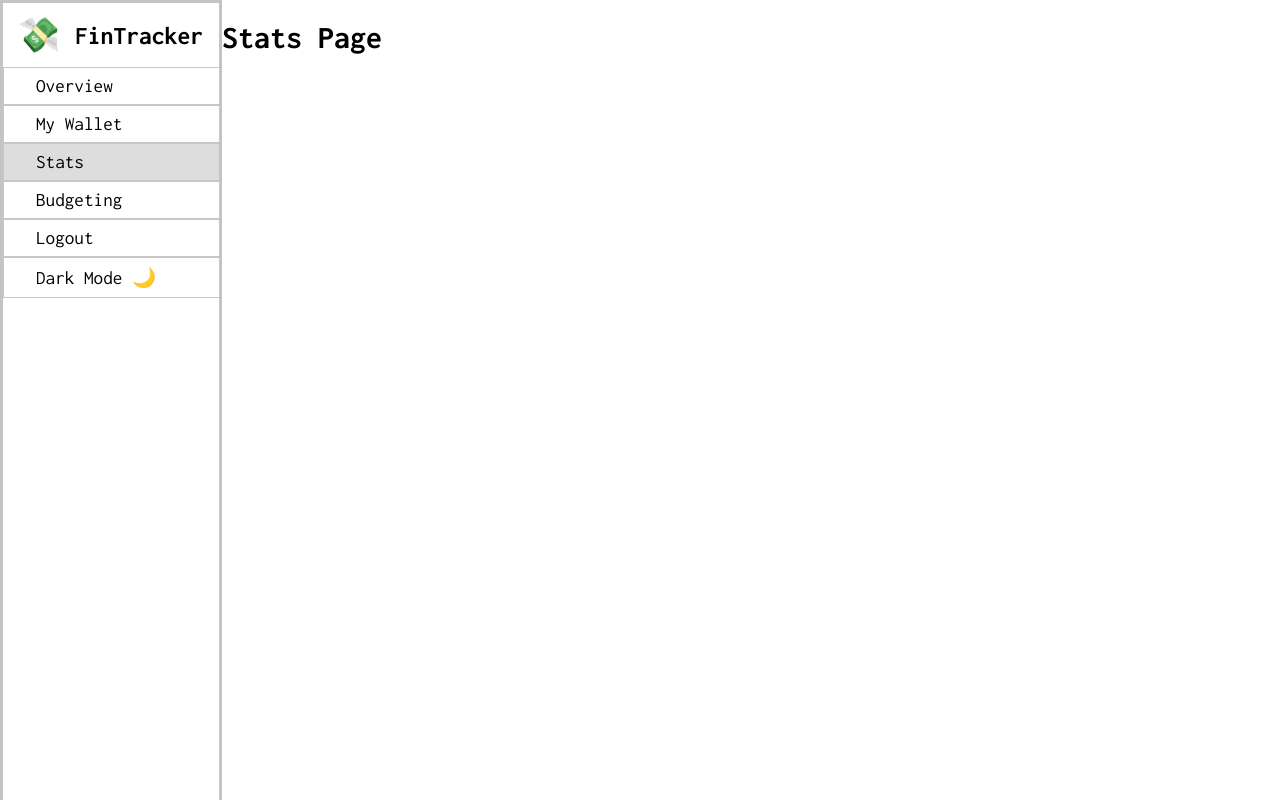
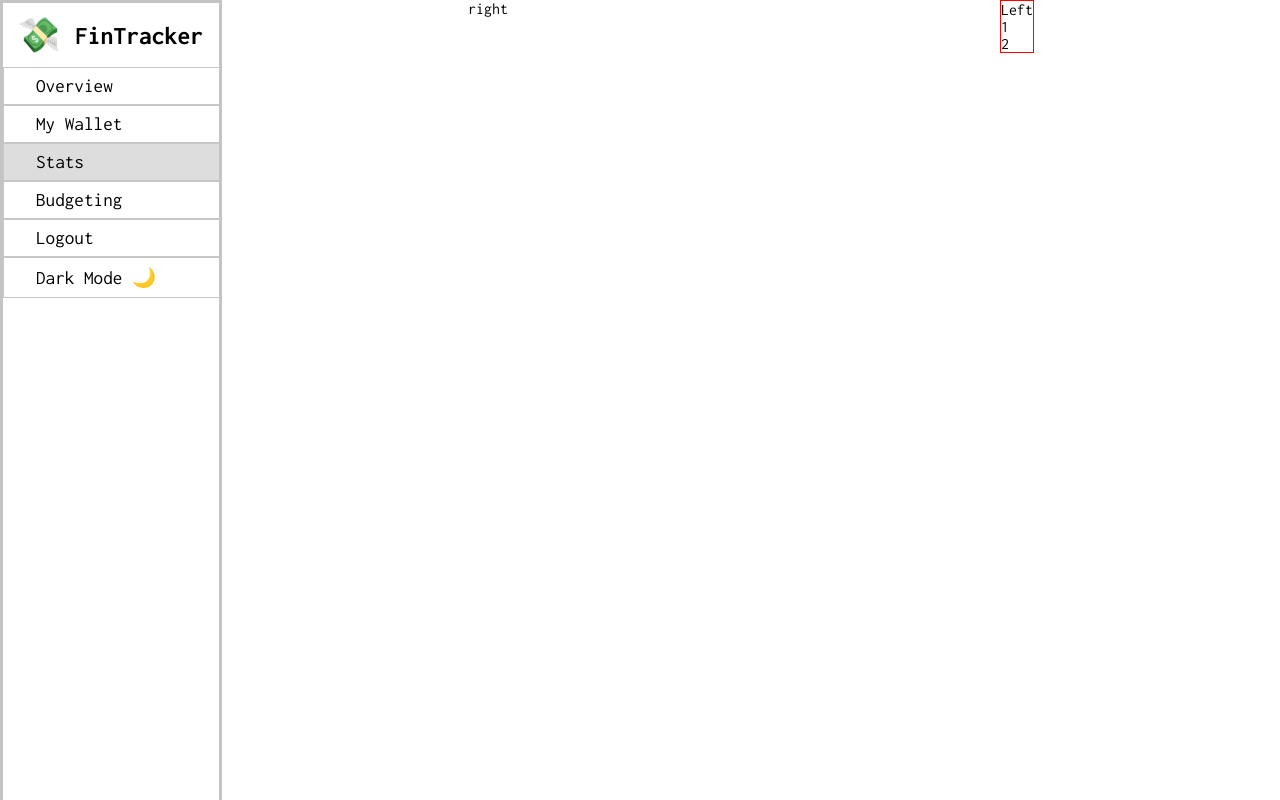
Before and after one commit to xinsheng04/fin-tracker, a React (Vite) app: page /Stats in a window 1280 px wide. Built offline with nearby package versions, Linux system fonts and the light colour scheme.

Commit message:
added the skeleton for stat page

```diff
--- a/src/pages/Budgeting/Budgeting.tsx
+++ b/src/pages/Budgeting/Budgeting.tsx
@@ -1,7 +1,7 @@
 
 function Budgeting() {
   return (
-    <h3>Budgeting Page</h3>
+    <h1>Budgeting Page</h1>
   );
 }
 
--- a/src/pages/Stats/StatsPage.tsx
+++ b/src/pages/Stats/StatsPage.tsx
@@ -1,7 +1,14 @@
+import style from "./stats.module.css";
+
 const StatsPage: React.FC = () => {
   return (
-    <div>
-      <h1>Stats Page</h1>
+    <div className={style.main}>
+      <div className={style.right}>right</div>
+      <div className={style.left}/*left*/>
+      Left
+        <div>1</div>
+        <div>2</div>
+      </div>
     </div>
   );
 }
--- /dev/null
+++ b/src/pages/Stats/stats.module.css
@@ -0,0 +1,17 @@
+.main{
+  display: flex;
+  flex-direction: row;
+  justify-content: space-around;
+  align-items: start;
+  flex:1;
+}
+
+.right{
+
+}
+
+.left{
+  display: flex;
+  flex-direction: column;
+  border: 1px solid red;
+}
```
Also changed, not shown: src/store/myWallet.ts (+0 -8 lines).
